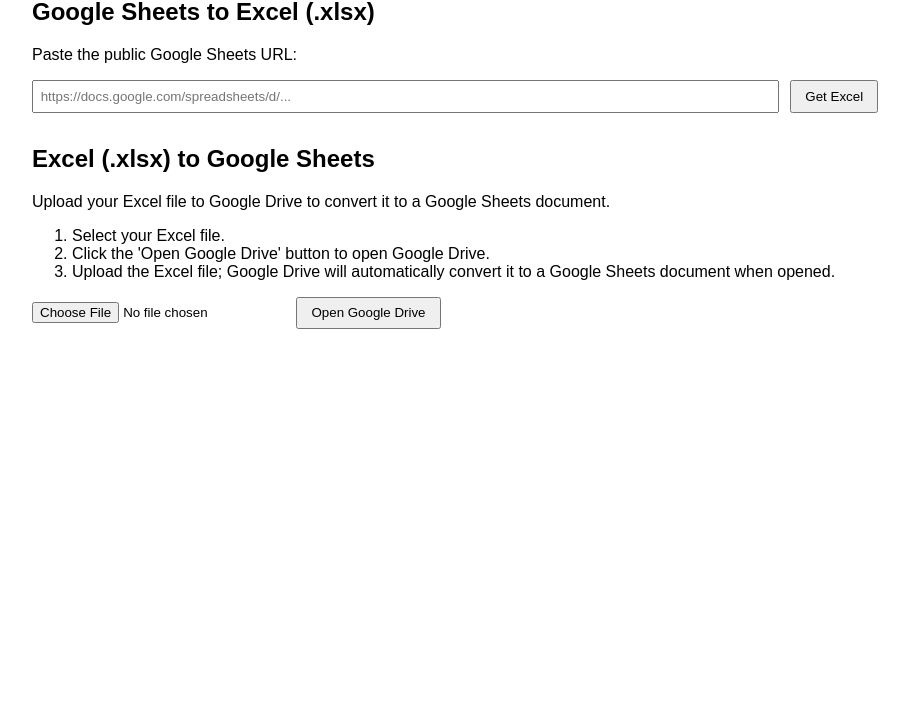
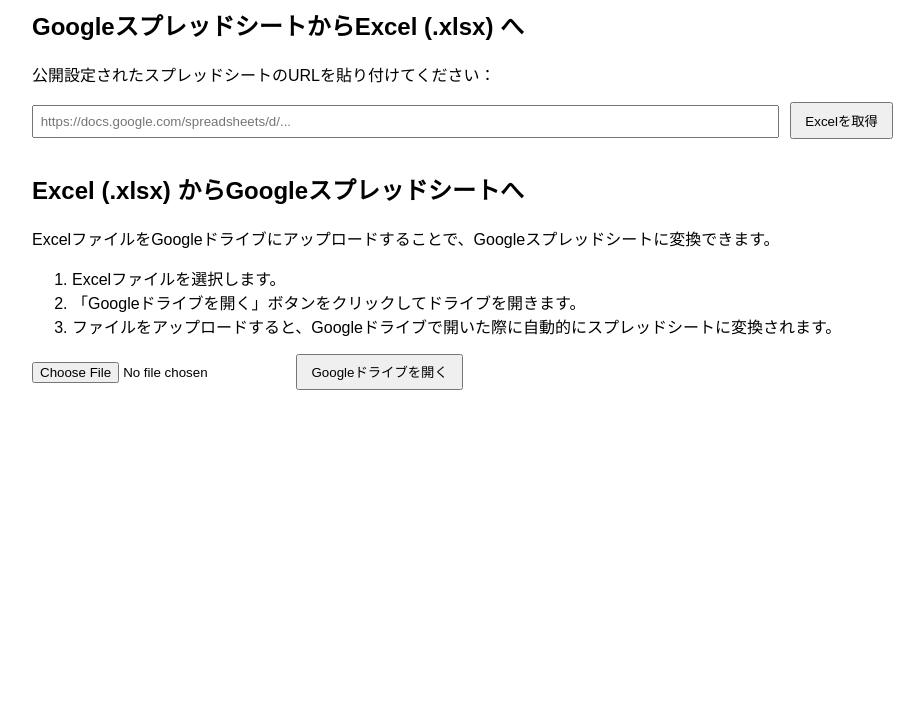
Before and after one commit to utility-lab/spreadsheet-converter, a plain HTML site: page index.html in a window 1280 px wide. Shown: the part 92-800 px from the top of the page, without its empty margins (0-924 px from the left). Drawn offline with Linux system fonts and the light colour scheme.

Commit message:
Update index.html

```diff
--- a/index.html
+++ b/index.html
@@ -2,7 +2,9 @@
 <html>
 <head>
 <meta charset="UTF-8">
-<title>Spreadsheet Converter</title>
+<title>スプレッドシート変換ツール</title>
+<meta name="description" content="GoogleスプレッドシートとExcelを相互に変換するシンプルなツールです。">
+<meta name="keywords" content="Googleスプレッドシート, Excel, 変換, コンバーター">
 <style>
  body { font-family: sans-serif; margin: 2em; }
  section { margin-bottom: 2em; }
@@ -12,25 +14,25 @@
 </style>
 </head>
 <body>
-<h1>Google Sheets ↔ Excel Converter</h1>
+<h1>Googleスプレッドシート ↔ Excel 変換ツール</h1>
 <section id="gs2excel">
- <h2>Google Sheets to Excel (.xlsx)</h2>
- <p>Paste the public Google Sheets URL:</p>
+  <h2>GoogleスプレッドシートからExcel (.xlsx) へ</h2>
+  <p>公開設定されたスプレッドシートのURLを貼り付けてください：</p>
   <input type="text" id="sheetUrl" placeholder="https://docs.google.com/spreadsheets/d/...">
- <button onclick="convertToExcel()">Get Excel</button>
+  <button onclick="convertToExcel()">Excelを取得</button>
   <div id="excelLink" class="output-link"></div>
 </section>
 <section id="excel2gs">
- <h2>Excel (.xlsx) to Google Sheets</h2>
- <p>Upload your Excel file to Google Drive to convert it to a Google Sheets document.</p>
+  <h2>Excel (.xlsx) からGoogleスプレッドシートへ</h2>
+  <p>ExcelファイルをGoogleドライブにアップロードすることで、Googleスプレッドシートに変換できます。</p>
   <ol>
-  <li>Select your Excel file.</li>
-  <li>Click the 'Open Google Drive' button to open Google Drive.</li>
-  <li>Upload the Excel file; Google Drive will automatically convert it to a Google Sheets document when opened.</li>
+    <li>Excelファイルを選択します。</li>
+    <li>「Googleドライブを開く」ボタンをクリックしてドライブを開きます。</li>
+    <li>ファイルをアップロードすると、Googleドライブで開いた際に自動的にスプレッドシートに変換されます。</li>
   </ol>
   <input type="file" id="excelFile" accept=".xlsx,.xls">
   <a href="https://drive.google.com" target="_blank">
-  <button>Open Google Drive</button>
+    <button>Googleドライブを開く</button>
   </a>
 </section>
 <script>
@@ -44,13 +46,13 @@
   const linkDiv = document.getElementById('excelLink');
   linkDiv.innerHTML = '';
   if (!sheetId) {
-  linkDiv.textContent = 'Invalid URL. Please paste a valid Google Sheets URL.';
+    linkDiv.textContent = 'URLが正しくありません。公開設定されたGoogleスプレッドシートのURLを入力してください。';
     return;
   }
   const xlsxUrl = 'https://docs.google.com/spreadsheets/d/' + sheetId + '/export?format=xlsx';
   const a = document.createElement('a');
   a.href = xlsxUrl;
- a.textContent = 'Download Excel file';
+  a.textContent = 'Excelファイルをダウンロード';
   a.target = '_blank';
   linkDiv.appendChild(a);
 }
```
Lines whose indentation alone changed are shown as unchanged.
